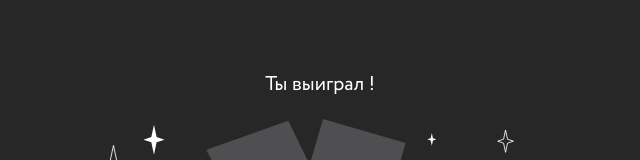
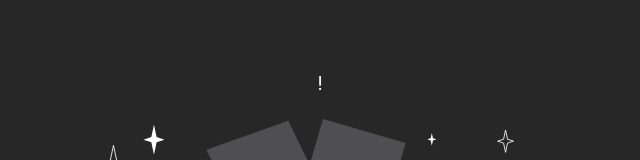
Before and after one commit to allgoodmans571/randomizercroc, a React (Create React App) app: page / in a window 1280 px wide. Both pictures are taken after a click on the button "Получить приз". Shown: the part 152-312 px from the top of the page, without its empty margins (320-960 px from the left). Built offline with nearby package versions, Linux system fonts and the light colour scheme.

Commit message:
убрал кавычки из названий коробок

```diff
--- a/src/App.js
+++ b/src/App.js
@@ -59,11 +59,11 @@ useEffect(() => {
       setName((response.data.name).replace(/\s*$/,''))
       console.log(name)
       if (response.data.int === 1) {
-        setGroup('Black Box "Мерч"')
+        setGroup('Black Box Мерч')
         } else if (response.data.int === 2) {
-        setGroup('Black Box "Wellbeing"')
+        setGroup('Black Box Wellbeing')
         } else if (response.data.int === 3){
-          setGroup('Black Box "Рабочее место"')
+          setGroup('Black Box Рабочее место')
         } else {
           setGroup('error')
           alert('Ошибка кода')
@@ -107,7 +107,7 @@ let Content_ = <p/>;
     Content_ =
         <div>
           <div className='content' >
-            <p className='itemName'> Ты выиграл {name}!</p>
+            <p className='itemName'>{name}!</p>
             {/*<img src={require(`./images/items/Powerbank.png`)} className='itemImg' alt='111'/>*/}
             <img src={crateOpened} className='box' alt='crate'/>
             <div className='div_for_btn deliveryBtn' >
```
